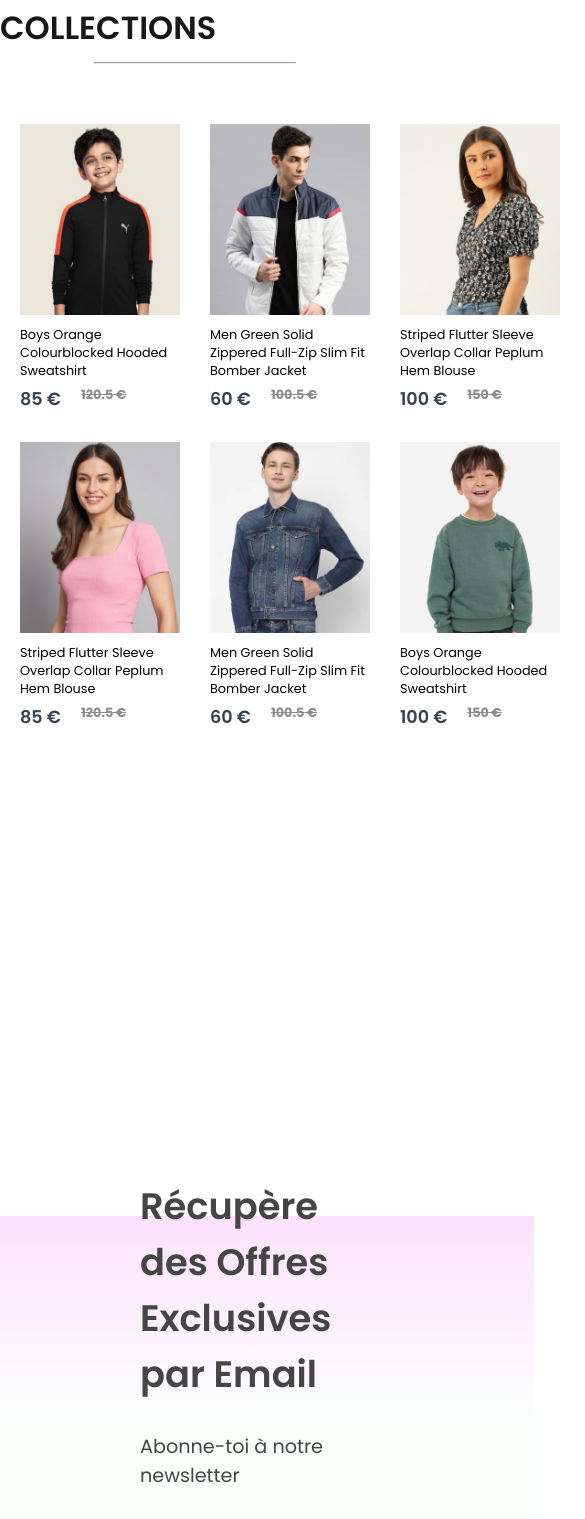
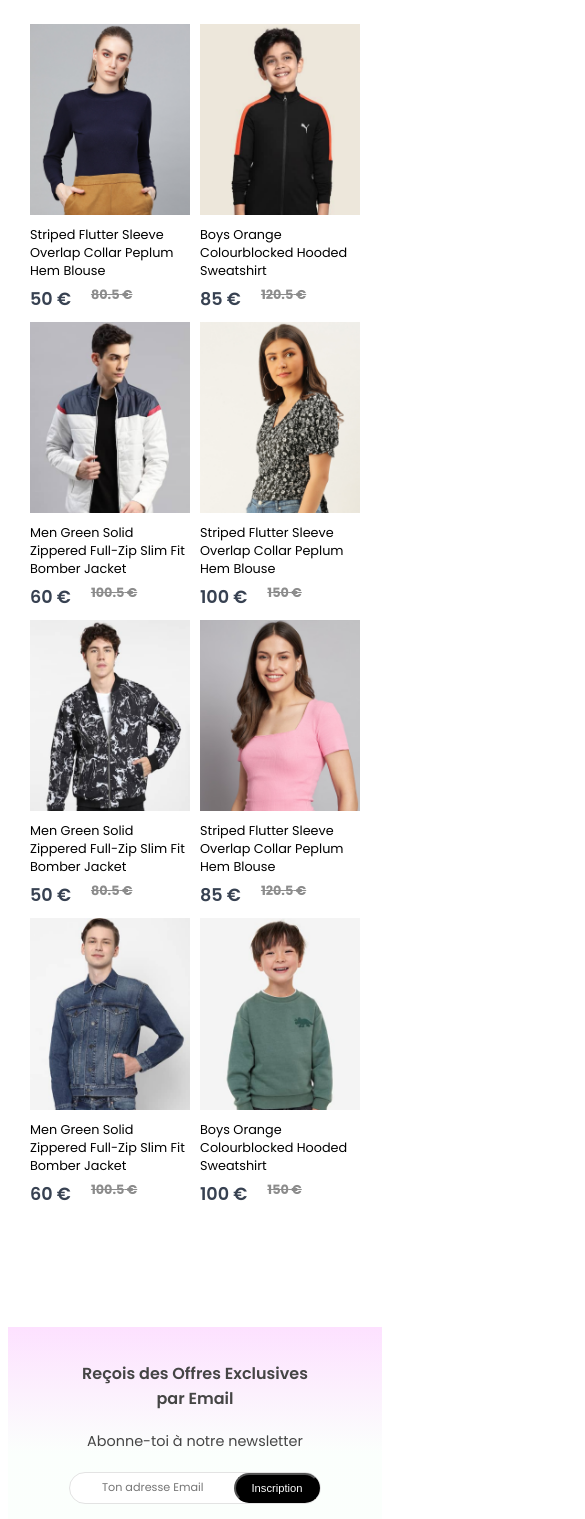
Before and after one commit to jujudev7/E-commerce, a React (Create React App) app in the folder frontend/: page / in a window 390 px wide. Shown: the part 1880-3399 px from the top of the page, 585 px wide, since content can reach past the window. Built offline with nearby package versions, Linux system fonts and the light colour scheme.

Commit message:
Responsive NewCollections.css & Newsletter.css

```diff
--- a/frontend/src/Components/NewCollections/NewCollections.css
+++ b/frontend/src/Components/NewCollections/NewCollections.css
@@ -3,8 +3,7 @@
   flex-direction: column;
   align-items: center;
   gap: 10px;
-  height: 90vh;
-  margin-bottom: 500px;
+  margin-bottom: 120px;
 }
 
 .new-collections h1 {
@@ -26,3 +25,61 @@
   margin-top: 50px;
   gap: 30px;
 }
+
+@media (max-width: 1280px) {
+  .new-collections h1 {
+    font-size: 2.8rem;
+  }
+
+  .new-collections hr {
+    width: 160px;
+    height: 4px;
+  }
+
+  .collections {
+    margin-top: 30px;
+    gap: 20px;
+  }
+}
+
+@media (max-width: 1024px) {
+  .new-collections h1 {
+    font-size: 2rem;
+  }
+
+  .new-collections hr {
+    width: 120px;
+    height: 3px;
+  }
+
+  .collections {
+    margin-top: 20px;
+    gap: 15px;
+  }
+}
+
+@media (max-width: 800px) {
+  .new-collections {
+    gap: 6px;
+  }
+
+  .new-collections h1 {
+    font-size: 1.3rem;
+  }
+
+  .new-collections hr {
+    width: 100px;
+  }
+
+  .collections {
+    gap: 5px;
+  }
+}
+
+@media (max-width: 500px) {
+  .collections {
+    display: grid;
+    grid-template-columns: 1fr 1fr;
+    gap: 10px;
+  }
+}
--- a/frontend/src/Components/Newsletter/Newsletter.css
+++ b/frontend/src/Components/Newsletter/Newsletter.css
@@ -30,8 +30,8 @@
   background: white;
   width: 730px;
   height: 70px;
-  margin-left: 30px;
   border: 1px solid #e3e3e3;
+  border-radius: 80px;
 }
 
 .newsletter input {
@@ -53,3 +53,106 @@
   font-size: 1rem;
   cursor: pointer;
 }
+
+@media (max-width: 1280px) {
+  .newsletter {
+    padding: 0px 80px;
+    margin-bottom: 100px;
+    gap: 20px;
+  }
+  .newsletter h1 {
+    font-size: 2.1rem;
+  }
+  .newsletter p {
+    font-size: 1.2rem;
+  }
+  .newsletter div {
+    width: 600px;
+    height: 60px;
+  }
+  .newsletter div input {
+    width: 400px;
+  }
+  .newsletter div button {
+    width: 160px;
+    height: 60px;
+  }
+}
+
+@media (max-width: 1024px) {
+  .newsletter {
+    margin-bottom: 30px;
+    height: 35vh;
+  }
+  .newsletter h1 {
+    font-size: 1.6rem;
+  }
+  .newsletter p {
+    font-size: 1rem;
+  }
+  .newsletter div {
+    width: 400px;
+    height: 40px;
+  }
+  .newsletter div input {
+    width: 200px;
+    font-size: 0.9rem;
+  }
+  .newsletter div button {
+    width: 100px;
+    height: 40px;
+    font-size: 0.9rem;
+  }
+}
+
+@media (max-width: 800px) {
+  .newsletter {
+    margin-bottom: 30px;
+    height: 28vh;
+  }
+  .newsletter h1 {
+    font-size: 1rem;
+  }
+  .newsletter p {
+    font-size: 0.8rem;
+  }
+  .newsletter div {
+    width: 270px;
+    height: 30px;
+  }
+  .newsletter div input {
+    width: 170px;
+    font-size: 0.7rem;
+  }
+  .newsletter div button {
+    width: 70px;
+    height: 30px;
+    font-size: 0.7rem;
+  }
+}
+
+@media (max-width: 500px) {
+  .newsletter {
+    height: 25vh;
+    padding: 0px 60px;
+  }
+  .newsletter h1 {
+    font-size: 1rem;
+    text-align: center;
+  }
+  .newsletter p {
+    font-size: 0.9rem;
+    text-align: center;
+  }
+  .newsletter div {
+    width: 250px;
+  }
+  .newsletter div input {
+    width: 130px;
+    font-size: 0.7rem;
+  }
+  .newsletter div button {
+    width: 100px;
+    font-size: 0.7rem;
+  }
+}
--- a/frontend/src/Components/Newsletter/Newsletter.jsx
+++ b/frontend/src/Components/Newsletter/Newsletter.jsx
@@ -3,7 +3,7 @@
 const Newsletter = () => {
   return (
     <div className="newsletter">
-      <h1>Récupère des Offres Exclusives par Email</h1>
+      <h1>Reçois des Offres Exclusives par Email</h1>
       <p>Abonne-toi à notre newsletter</p>
       <div>
         <input type="email" placeholder="Ton adresse Email" />
```
